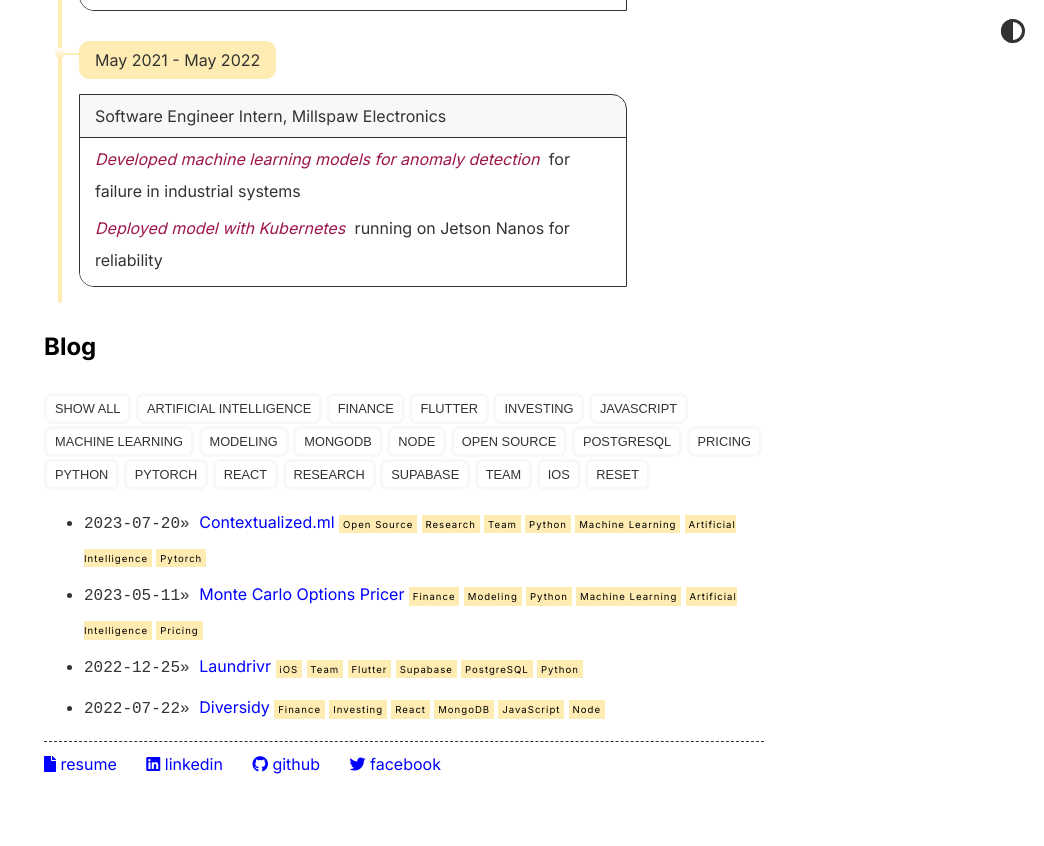
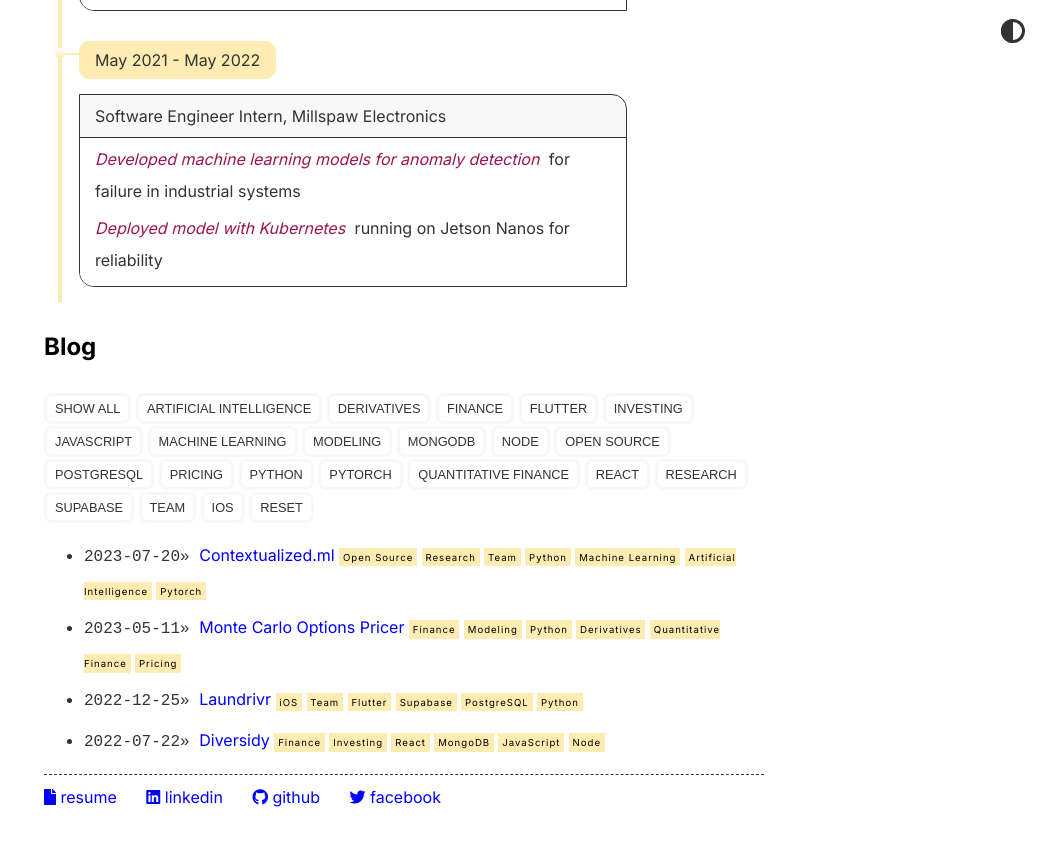
Before and after one commit to aaron10l/aaron10l.github.io, a Jekyll site: the page built from index.md, in a window 1280 px wide and 900 px high, scrolled down 1552 px. Shown: the top 846 px of the window, without its empty margins (236-1280 px from the left). Built offline with Jekyll 4.4.1, drawn with Linux system fonts in a browser that asks for light colours; comment, search, counter and statistics services are not loaded.

Commit message:
update posts

```diff
--- a/_posts/2023-05-11-monte-carlo-pricing.md
+++ b/_posts/2023-05-11-monte-carlo-pricing.md
@@ -3,13 +3,13 @@ title: Monte Carlo Options Pricer
 layout: post
 show_footer: true
 permalink: /monte-carlo-pricing
-github_link: https://github.com/cnellington/Contextualized
+github_link: https://github.com/aaron10l/monte-carlo-pricing
 tags:
     - Finance
     - Modeling
     - Python
-    - Machine Learning
-    - Artificial Intelligence
+    - Derivatives
+    - Quantitative Finance
     - Pricing
 ---
 
```
Also changed, not shown: _posts/2022-12-25-laundrivr-app.md (+1 -1 lines).
